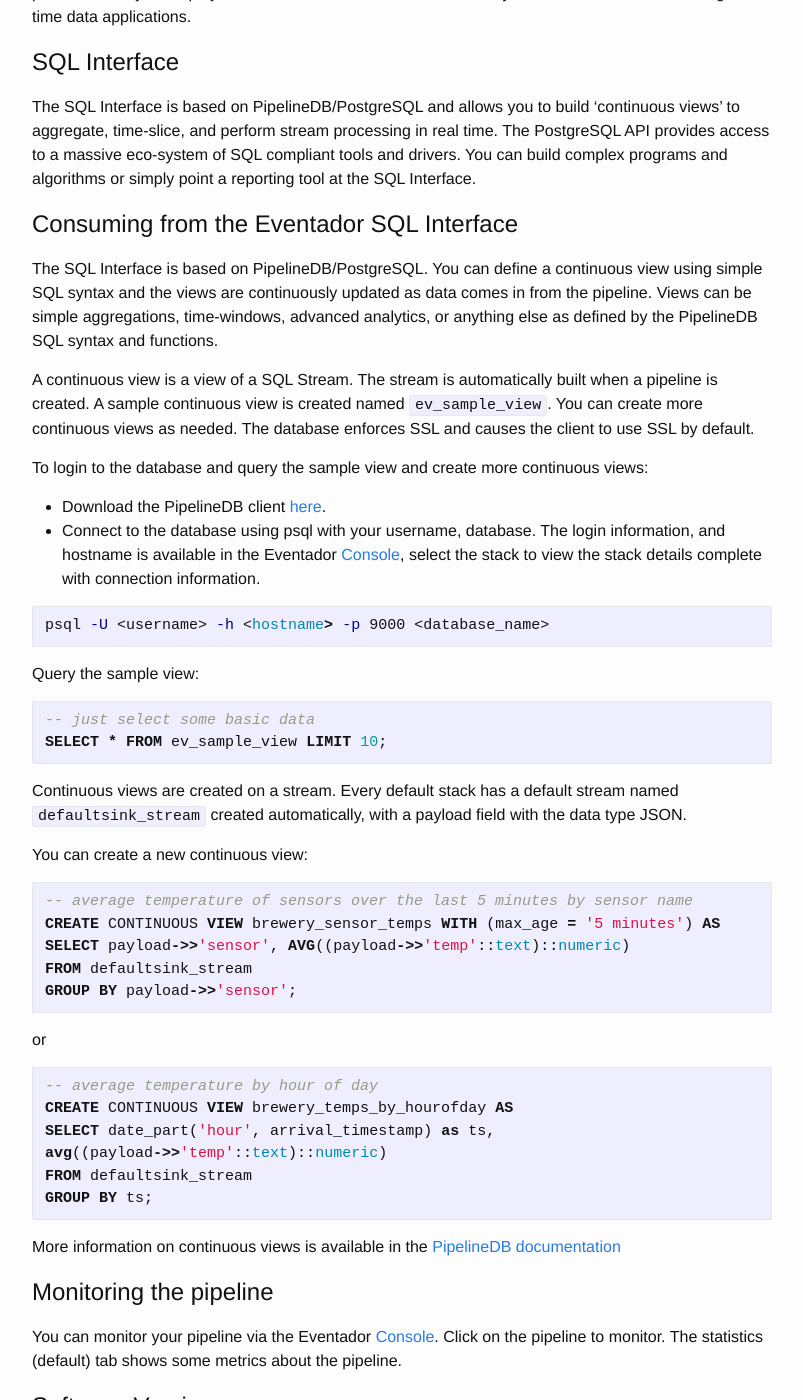
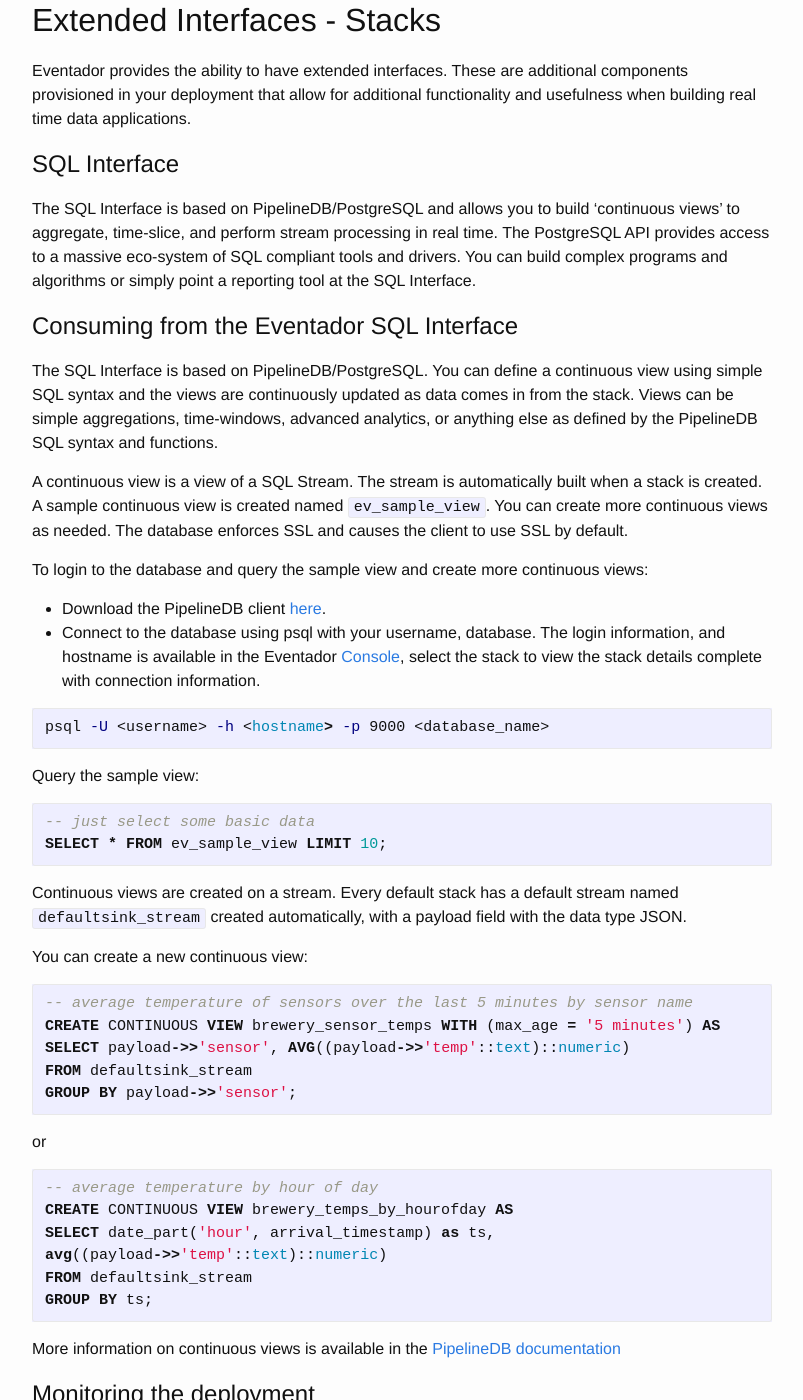
Before and after one commit to Eventador/eventador.github.io, a Jekyll site: the page built from _documentation/getting_started_guide.md, in a window 1280 px wide and 1400 px high, scrolled down 3362 px. Shown: the whole window, without its empty margins (238-1041 px from the left). Built offline with Jekyll 4.4.1, drawn with Linux system fonts in a browser that asks for light colours; some of the changed text lies outside the part shown.

Commit message:
Pipelines to stacks conversion, deployment creation

````diff
--- a/_documentation/getting_started_guide.md
+++ b/_documentation/getting_started_guide.md
@@ -136,9 +141,9 @@
 
 ## Consuming from the Eventador SQL Interface
 
-The SQL Interface is based on PipelineDB/PostgreSQL. You can define a continuous view using simple SQL syntax and the views are continuously updated as data comes in from the pipeline. Views can be simple aggregations, time-windows, advanced analytics, or anything else as defined by the PipelineDB SQL syntax and functions.
+The SQL Interface is based on PipelineDB/PostgreSQL. You can define a continuous view using simple SQL syntax and the views are continuously updated as data comes in from the stack. Views can be simple aggregations, time-windows, advanced analytics, or anything else as defined by the PipelineDB SQL syntax and functions.
 
-A continuous view is a view of a SQL Stream. The stream is automatically built when a pipeline is created. A sample continuous view is created named ```ev_sample_view```. You can create more continuous views as needed. The database enforces SSL and causes the client to use SSL by default.
+A continuous view is a view of a SQL Stream. The stream is automatically built when a stack is created. A sample continuous view is created named ```ev_sample_view```. You can create more continuous views as needed. The database enforces SSL and causes the client to use SSL by default.
 
 To login to the database and query the sample view and create more continuous views:
 
@@ -181,9 +186,9 @@
 
 More information on continuous views is available in the [PipelineDB documentation](http://docs.pipelinedb.com/continuous-views.html)
 
-## Monitoring the pipeline
+## Monitoring the deployment
 
-You can monitor your pipeline via the Eventador [Console](http://console.eventador.io/pipelines). Click on the pipeline to monitor. The statistics (default) tab shows some metrics about the pipeline.
+You can monitor your deployment via the Eventador [Console](http://console.eventador.io/). This will display a dashboard of statistics from the Kafka nodes within your deployment.
 
 ## Software Versions
 - Kafka v0.10
````
Also changed, not shown: other parts of _documentation/getting_started_guide.md (+5 -0 lines).
